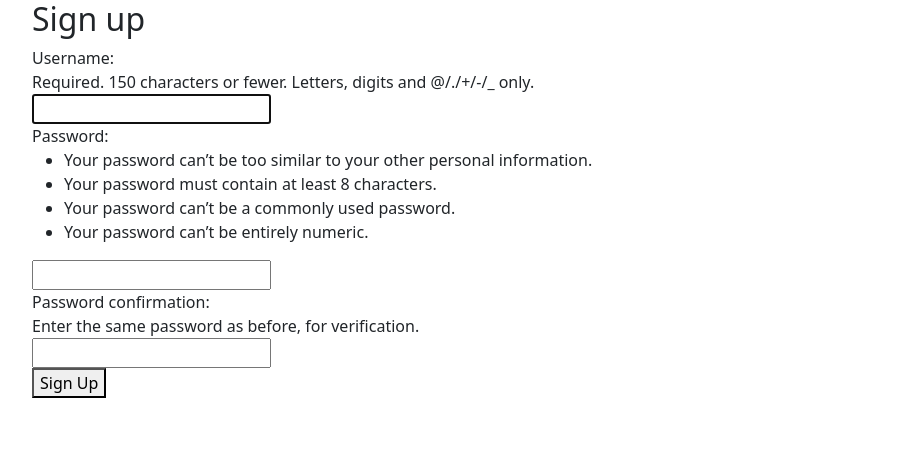
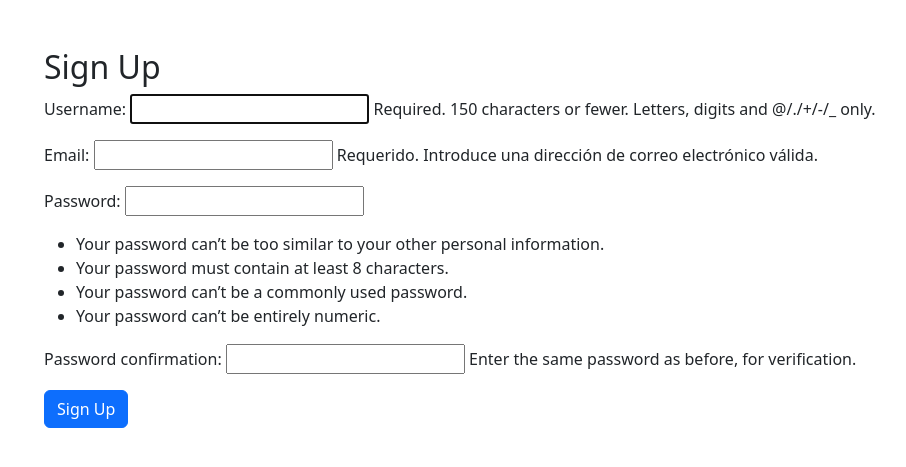
Before and after one commit to didieralz/web-casacultura, a Django app: page /accounts/signup/ in a window 1280 px wide. Shown: the top 467 px of the page, without its empty margins (50-956 px from the left). Run offline with Django 5.2, Linux system fonts and the light colour scheme.

Commit message:
Se modifica el formulario de signup para incluir el campo de correo

```diff
--- /dev/null
+++ b/accounts/forms.py
@@ -0,0 +1,29 @@
+from django import forms
+from django.contrib.auth.forms import UserCreationForm
+from django.contrib.auth.models import User
+
+class CustomUserCreationForm(UserCreationForm):
+    email = forms.EmailField(required=True, help_text='Requerido. Introduce una dirección de correo electrónico válida.')
+
+    class Meta:
+        model = User
+        fields = ("username", "email", "password1", "password2")
+
+    def clean_username(self):
+        username = self.cleaned_data.get('username')
+        if User.objects.filter(username=username).exists():
+            raise forms.ValidationError("Este nombre de usuario ya está en uso. Por favor, elige otro.")
+        return username
+
+    def clean_email(self):
+        email = self.cleaned_data.get('email')
+        if User.objects.filter(email=email).exists():
+            raise forms.ValidationError("Este correo electrónico ya está en uso. Por favor, elige otro.")
+        return email
+
+    def save(self, commit=True):
+        user = super().save(commit=False)
+        user.email = self.cleaned_data["email"]
+        if commit:
+            user.save()
+        return user
--- a/accounts/urls.py
+++ b/accounts/urls.py
@@ -5,5 +5,5 @@ from .views import SignUpView
 
 
 urlpatterns = [
-    path("signup/", SignUpView.as_view(), name="signup"),
+    path("signup/", SignUpView.as_view(), name="signup"),# http://127.0.0.1:8000/accounts/signup/
 ]
--- a/accounts/views.py
+++ b/accounts/views.py
@@ -2,12 +2,13 @@
 # Create your views here.
 
 # accounts/views.py
-from django.contrib.auth.forms import UserCreationForm
+#from django.contrib.auth.forms import UserCreationForm
 from django.urls import reverse_lazy
 from django.views.generic import CreateView
+from .forms import CustomUserCreationForm
 
 
 class SignUpView(CreateView):
-    form_class = UserCreationForm
+    form_class = CustomUserCreationForm
     success_url = reverse_lazy("login")
     template_name = "registration/signup.html"
--- a/pages/templates/pages/home.html
+++ b/pages/templates/pages/home.html
@@ -17,6 +17,8 @@
         <p>You are not logged in</p>
         <p><a href="{% url 'password_reset' %}">Password Reset</a></p>
         <a href="{% url 'login' %}">Log In</a>
+        <br>
+        <a href="{% url 'signup' %}">sign up</a>
     {% endif %}
     <br>
     <!--agrego boton para navegar al index-->
--- a/templates/registration/signup.html
+++ b/templates/registration/signup.html
@@ -4,10 +4,12 @@
 {% block title %}Sign Up{% endblock %}
 
 {% block page_content %}
-<h2>Sign up</h2>
-<form method="post">
-  {% csrf_token %}
-  {{ form }}
-  <button type="submit">Sign Up</button>
-</form>
-{% endblock page_content %}
+<div class="container mt-5">
+    <h2>Sign Up</h2>
+    <form method="post">
+        {% csrf_token %}
+        {{ form.as_p }}
+        <button type="submit" class="btn btn-primary">Sign Up</button>
+    </form>
+</div>
+{% endblock %}
```
Also changed, not shown: db.sqlite3.
